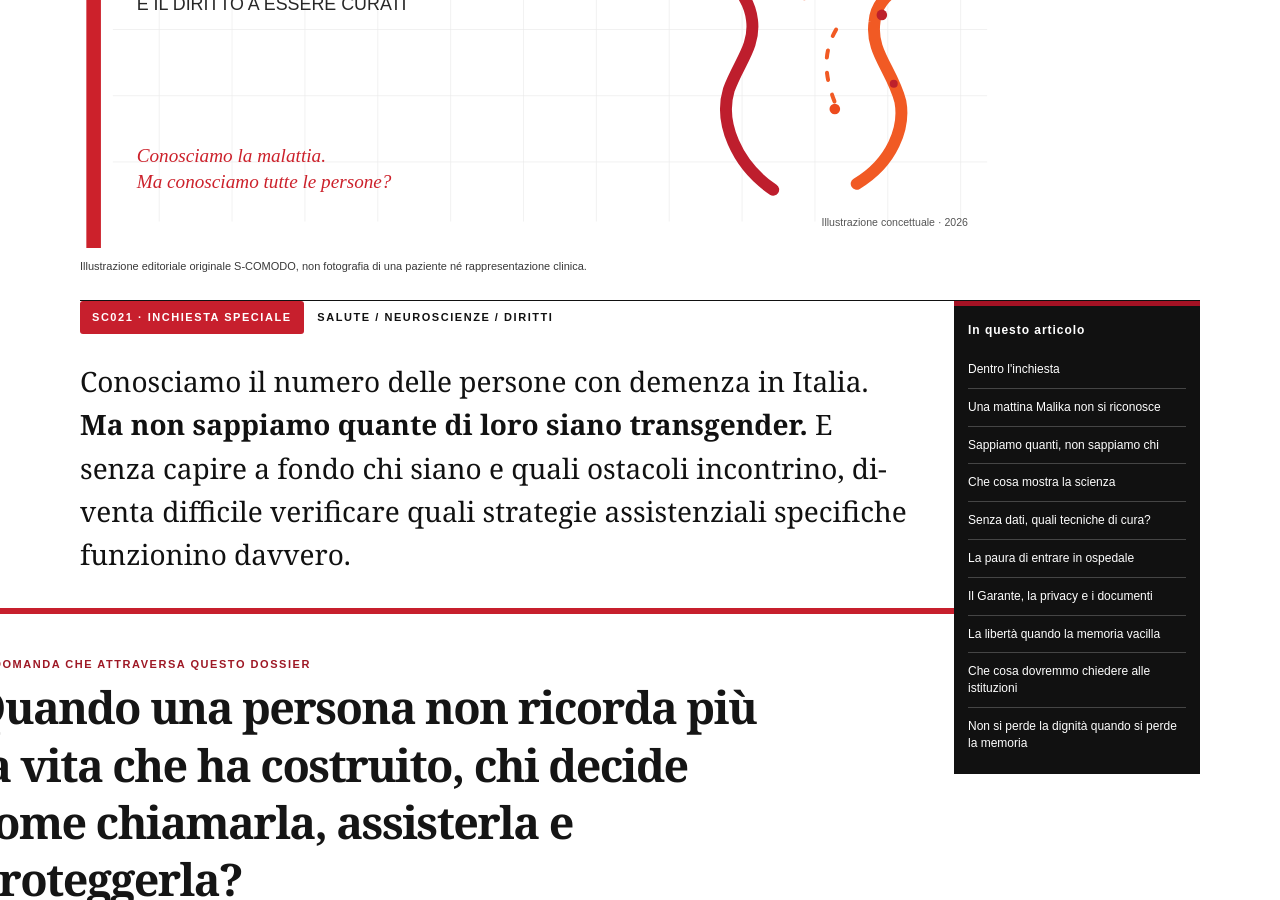
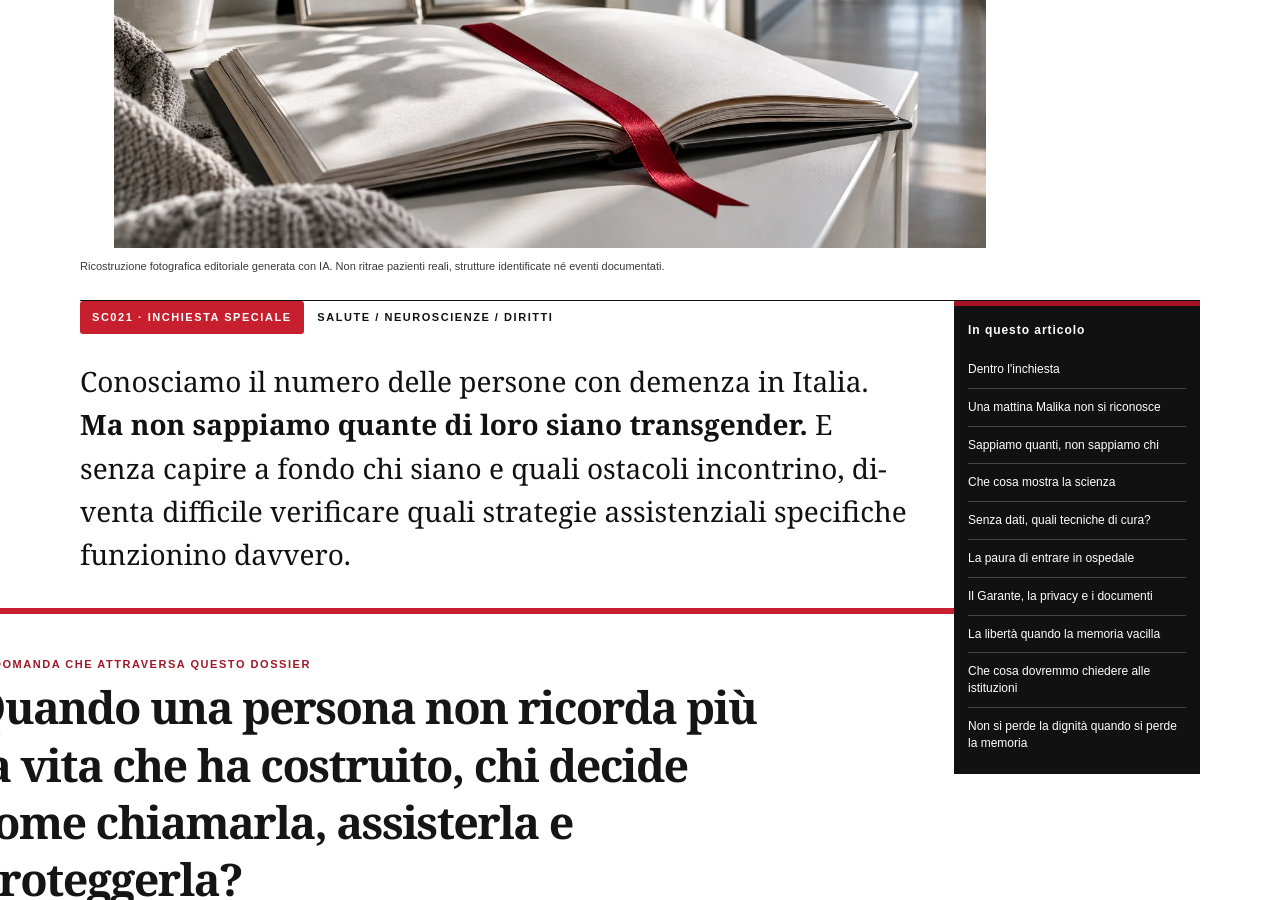
Before and after one commit to manzo8b/s-comodo, a Jekyll site: the page built from _posts/2026-11-16-se-malika-dimentica-di-essere-malika.html, in a window 1280 px wide and 900 px high, scrolled down 1026 px. Built offline with Jekyll 4.4.1, drawn with Linux system fonts in a browser that asks for light colours.

Commit message:
Add original photographic cover for Malika dementia and identity article

```diff
--- a/_posts/2026-11-16-se-malika-dimentica-di-essere-malika.html
+++ b/_posts/2026-11-16-se-malika-dimentica-di-essere-malika.html
@@ -17,9 +17,9 @@ reviewed: true
 ai_assisted: true
 ai_disclosure: "Tema, scenario narrativo, impostazione critica e approvazione editoriale di Marcelo Fernandez. Ricerca, redazione e illustrazione sviluppate con supporto di intelligenza artificiale; fonti istituzionali e scientifiche elencate e verificabili. Malika e Tommaso sono personaggi immaginari; non vengono attribuite loro testimonianze reali. Le riflessioni etiche non costituiscono linee guida cliniche. Ultima revisione 16 novembre 2026."
 reading_minutes: 14
-image: /assets/images/sc021-malika-alzheimer-identita.svg
-image_alt: "Copertina astratta bianca, rossa e arancione con due profili e il titolo Se Malika dimentica di essere Malika; illustrazione concettuale"
-image_caption: "Illustrazione editoriale originale S-COMODO, non fotografia di una paziente né rappresentazione clinica."
+image: /assets/images/covers/cover-malika-memoria.webp
+image_alt: "Fotografia editoriale simbolica: album dei ricordi aperto, nastro rosso e corridoio luminoso di una struttura di cura; nessuna persona reale rappresentata"
+image_caption: "Ricostruzione fotografica editoriale generata con IA. Non ritrae pazienti reali, strutture identificate né eventi documentati."
 sources:
   - author: "Ministero della Salute"
     title: "Nuovo Piano Nazionale Demenze 2027–2031 e stime italiane"
```
Also changed, not shown: assets/images/covers/cover-malika-memoria.webp (added).
